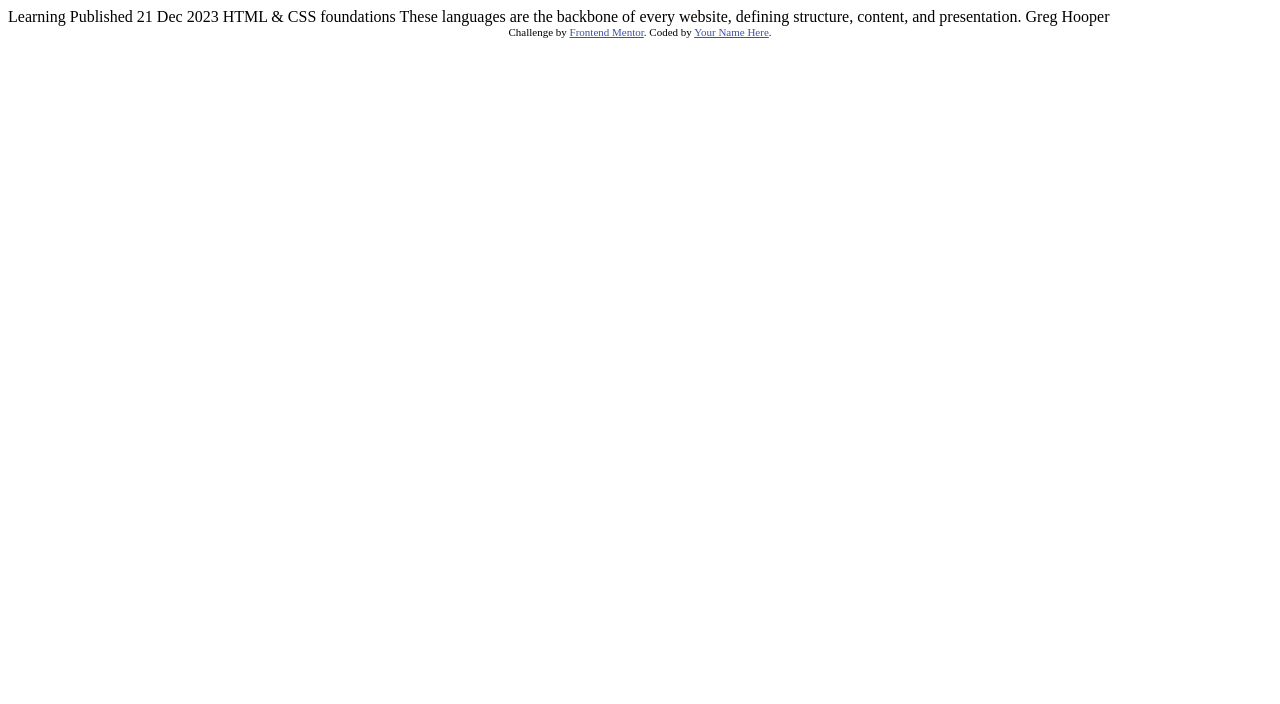
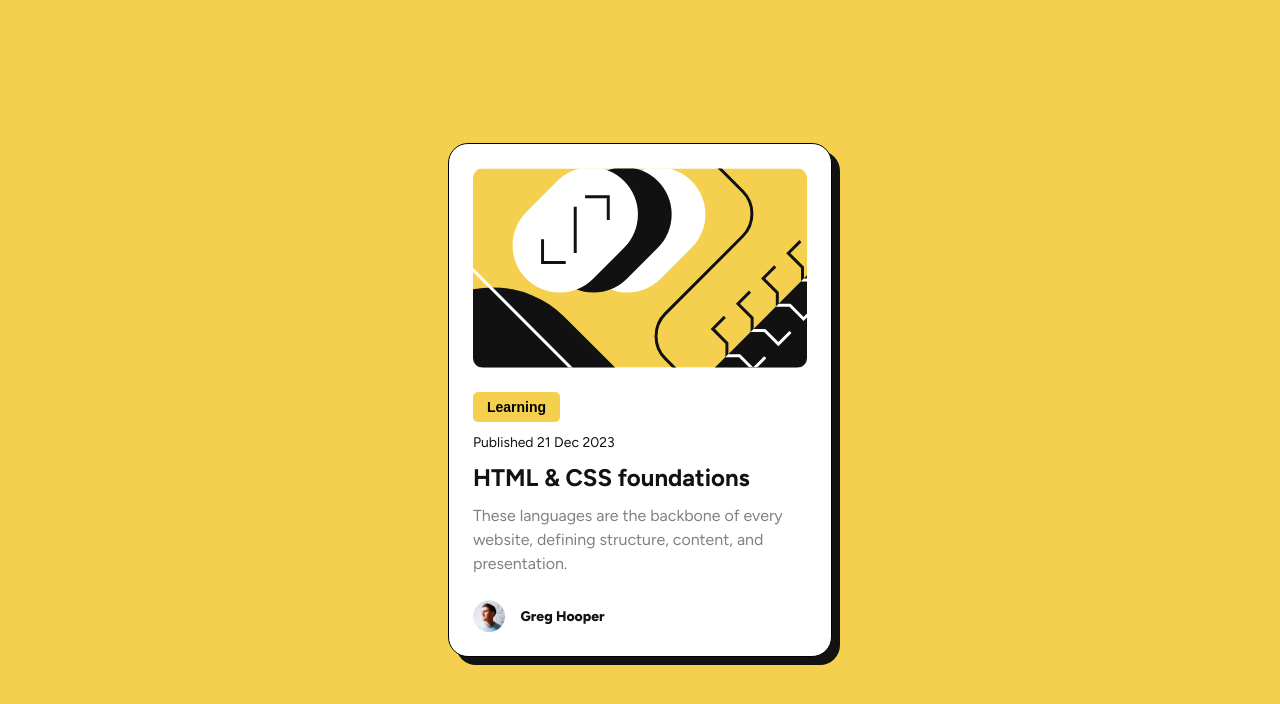
Before and after one commit to sergrosu/blog-preview-card, a plain HTML site: page index.html in a window 1280 px wide. Drawn offline with Linux system fonts and the light colour scheme.

Commit message:
initial solution

```diff
--- a/index.html
+++ b/index.html
@@ -4,31 +4,29 @@
   <meta charset="UTF-8">
   <meta name="viewport" content="width=device-width, initial-scale=1.0"> <!-- displays site properly based on user's device -->
 
+  <link rel="preconnect" href="https://fonts.googleapis.com">
+  <link rel="preconnect" href="https://fonts.gstatic.com" crossorigin>
+  <link href="https://fonts.googleapis.com/css2?family=Figtree:wght@300..900&display=swap" rel="stylesheet">
   <link rel="icon" type="image/png" sizes="32x32" href="./assets/images/favicon-32x32.png">
-
-  <title>Frontend Mentor | Blog preview card</title>
-
-  <!-- Feel free to remove these styles or customise in your own stylesheet 👍 -->
-  <style>
-    .attribution { font-size: 11px; text-align: center; }
-    .attribution a { color: hsl(228, 45%, 44%); }
-  </style>
+  <link rel="stylesheet" href="style.css">
+  <title>Blog preview card</title>
 </head>
 <body>
+  <main class="container">
+    <div class="wrapper">
+      <img class="main-img" src="assets/images/illustration-article.svg" alt="">
+      <div class="text-wrapper">
+        <button>Learning</button>
+        <span>Published 21 Dec 2023</span>
+        <a href="#"><h1>HTML & CSS foundations</h1></a>
+        <p>These languages are the backbone of every website, defining structure, content, and presentation.</p>
+      </div>
+      <div class="tag-wrapper">
+        <img src="assets/images/image-avatar.webp" alt="Greg">
+        <span>Greg Hooper</span>
+      </div>
+    </div>
 
-  Learning
-
-  Published 21 Dec 2023
-
-  HTML & CSS foundations
-
-  These languages are the backbone of every website, defining structure, content, and presentation.
-
-  Greg Hooper
-
-  <div class="attribution">
-    Challenge by <a href="https://www.frontendmentor.io?ref=challenge" target="_blank">Frontend Mentor</a>.
-    Coded by <a href="#">Your Name Here</a>.
-  </div>
+  </main>
 </body>
 </html>
--- /dev/null
+++ b/style.css
@@ -0,0 +1,130 @@
+* {
+    padding: 0;
+    margin: 0;
+    box-sizing: border-box;
+}
+
+:root {
+    --clr-primary-100: hsl(47, 88%, 63%);
+
+    --clr-neutral-100: hsl(0, 0%, 100%);
+    --clr-neutral-400: hsl(0, 0%, 50%);
+    --clr-neutral-700: hsl(0, 0%, 7%);
+
+    --fw-regular: 500;
+    --fw-bold: 800;
+
+    --ff-regular-100: Figtree;
+
+    --fs-100: 0.75rem;
+    --fs-200: 0.875rem;
+    --fs-300: 1rem;
+    --fs-600: 1.25rem;
+    --fs-700: 1.5rem;
+
+}
+
+body {
+    background-color: var(--clr-primary-100);
+    color: var(--clr-neutral-700);
+    font-family: var(--ff-regular-100);
+}
+
+.container {
+    position: absolute;
+    top: 50%;
+    left: 50%;
+    transform: translate(-50%, -50%);
+    width: 327px;
+    background-color: var(--clr-neutral-100);
+    border: 1px solid black;
+    border-radius: 20px;
+    box-shadow: var(--clr-neutral-700) 8px 8px;
+}
+
+@media (min-width: 430px) {
+    .container {
+        width: 384px;
+    }
+}
+
+.wrapper {
+    padding: 24px;
+}
+
+.main-img {
+    border-radius: 10px;
+    width: 100%;
+    height: 200px;
+    object-fit: cover;
+    object-position: center;
+}
+
+.text-wrapper span {
+    display: block;
+    font-size: var(--fs-100);
+}
+
+.text-wrapper * + * {
+    margin-top: 12px;
+}
+
+button {
+    display: block;
+    margin-top: 20px;
+    border: none;
+    background-color: var(--clr-primary-100);
+    font-weight: var(--fw-bold);
+    padding: 0.5em 1em;
+    border-radius: 5px;
+    font-size: var(--fs-100);
+}
+
+h1 {
+    font-size: var(--fs-600);
+    color: var(--clr-neutral-700)
+}
+
+h1:hover, h1:focus {
+    color: var(--clr-primary-100);
+}
+
+a {
+    display: block;
+    text-decoration: none;
+}
+
+p {
+    color: var(--clr-neutral-400);
+    font-size: var(--fs-200);
+}
+
+@media (min-width: 430px) {
+    button,
+    .text-wrapper span {
+        font-size: var(--fs-200);
+    }
+    h1 {
+        font-size: var(--fs-700);
+    }
+    p {
+        font-size: var(--fs-300);
+        line-height: 1.5;
+    }
+}
+
+.tag-wrapper {
+    margin-top: 1.5rem;
+    display: flex;
+    align-items: center;
+    gap: 1rem;
+}
+
+.tag-wrapper img {
+    height: 32px;
+}
+
+.tag-wrapper span {
+    font-size: var(--fs-200);
+    font-weight: var(--fw-bold);
+}
```
Also changed, not shown: assets/fonts/Figtree-Italic-VariableFont_wght.ttf (deleted), assets/fonts/Figtree-VariableFont_wght.ttf (deleted), assets/fonts/OFL.txt (deleted), assets/fonts/README.txt (deleted), assets/fonts/static/Figtree-ExtraBold.ttf (deleted), assets/fonts/static/Figtree-SemiBold.ttf (deleted).
